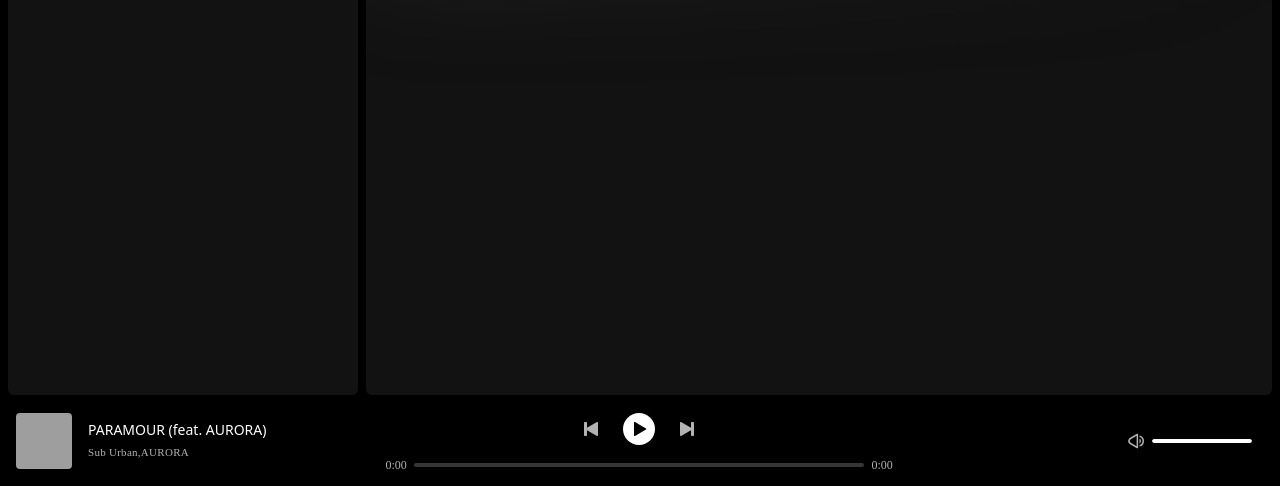
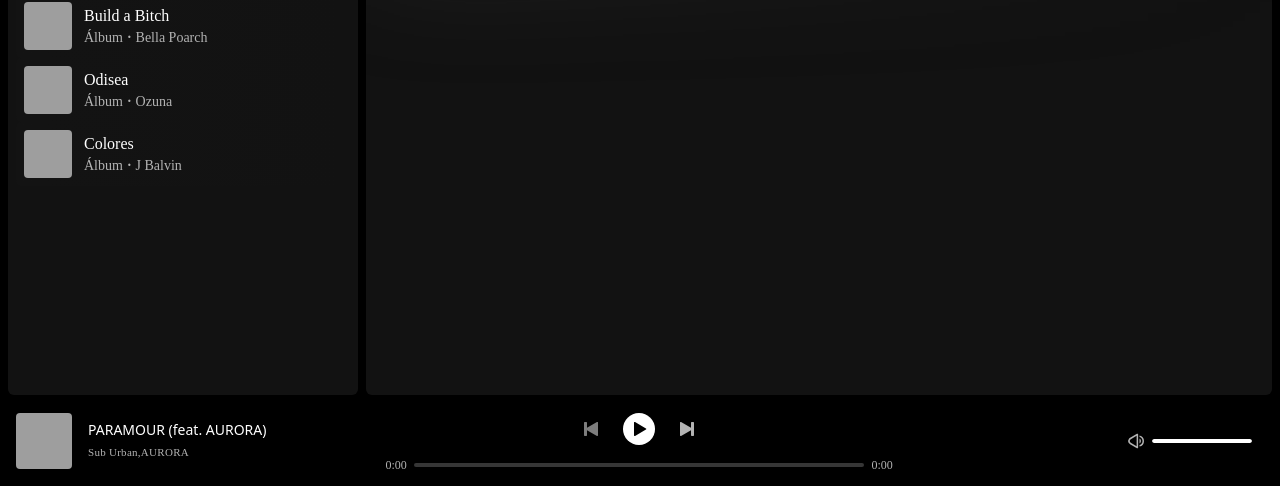
Before and after one commit to Chust3r/spotify-clon, an Astro site: page / in a window 1280 px wide. Shown: the part 314-800 px from the top of the page. Built offline with nearby package versions, Linux system fonts and the light colour scheme; Astro itself is replaced by a stand-in of ours; grey boxes are pictures that could not be loaded; a web font is replaced by a local one.

Commit message:
Fixed bugs & refactorize useAudio

```diff
--- a/src/components/Player/MainControls.tsx
+++ b/src/components/Player/MainControls.tsx
@@ -1,8 +1,8 @@
 import { useRef } from 'react'
 import { useStore } from '@nanostores/react'
-import { useAudio } from 'src/hooks/useAudio'
+import { useAudio } from '@hooks/useAudio'
 import Slider from './Slider'
-import { musicStore, nextSong, prevSong, setPlay } from 'src/stores/music'
+import { musicStore, nextSong, prevSong, setPlay } from '@stores/music'
 import Play from '@icons/Play'
 import Pause from '@icons/Pause'
 import Back from '@icons/Back'
@@ -10,6 +10,7 @@ import Next from '@icons/Next'
 import { format } from '@utils/format'
 
 const iconClassNames = 'fill-black w-4 h-4'
+const btnClassNames = 'disabled:cursor-not-allowed disabled:opacity-70'
 
 const Controls = () => {
 	const store = useStore(musicStore)
@@ -27,6 +28,7 @@ const Controls = () => {
 			src: store.songs[store.current].src,
 			volume: store.volume,
 			autoplay: true,
+			onEnded: nextSong,
 		},
 	})
 
@@ -36,7 +38,11 @@ const Controls = () => {
 				<audio ref={audioRef}></audio>
 
 				<div className='flex gap-6'>
-					<button onClick={prevSong}>
+					<button
+						onClick={prevSong}
+						disabled={!store.prevSong}
+						className={btnClassNames}
+					>
 						<Back />
 					</button>
 					<button
@@ -49,7 +55,11 @@ const Controls = () => {
 							<Play className={iconClassNames} />
 						)}
 					</button>
-					<button onClick={nextSong}>
+					<button
+						onClick={nextSong}
+						disabled={!store.nextSong}
+						className={btnClassNames}
+					>
 						<Next />
 					</button>
 				</div>
--- a/src/components/Player/MusicInfo.tsx
+++ b/src/components/Player/MusicInfo.tsx
@@ -1,5 +1,5 @@
 import { useStore } from '@nanostores/react'
-import { musicStore } from 'src/stores/music'
+import { musicStore } from '@stores/music'
 
 const MusicInfo = () => {
 	const { songs, current } = useStore(musicStore)
--- a/src/components/Player/SecondaryControls.tsx
+++ b/src/components/Player/SecondaryControls.tsx
@@ -1,6 +1,6 @@
 import { useStore } from '@nanostores/react'
 import { useState } from 'react'
-import { musicStore, setVolume } from 'src/stores/music'
+import { musicStore, setVolume } from '@stores/music'
 import Volume from '@icons/Volume'
 import Slider from '@components/Player/Slider'
 
--- a/src/data/playlists.ts
+++ b/src/data/playlists.ts
@@ -1,4 +1,9 @@
-import { type Song, songs_HIVE, songs_PESO_PLUMA } from './songs'
+import {
+	type Song,
+	songs_HIVE,
+	songs_PESO_PLUMA,
+	songs_BELLA_POARCH,
+} from './songs'
 export type Playlist = {
 	id: string
 	title: string
@@ -9,6 +14,8 @@ export type Playlist = {
 	color: string
 }
 
+console.log(songs_BELLA_POARCH)
+
 export const playlists: Playlist[] = [
 	{
 		id: '1',
@@ -18,7 +25,7 @@ export const playlists: Playlist[] = [
 		author: 'Sub Urban',
 		type: 'Álbum',
 		songs: songs_HIVE,
-		color: 'bg-gradient-to-r from-red-900',
+		color: 'bg-red-900',
 	},
 	{
 		id: '2',
@@ -30,15 +37,15 @@ export const playlists: Playlist[] = [
 		songs: songs_PESO_PLUMA,
 		color: 'bg-gradient-to-r from-neutral-600/50',
 	},
-	/* {
+	{
 		id: '3',
 		title: 'Build a Bitch',
 		thumbnail:
 			'https://i.scdn.co/image/ab67616d00001e02aeeb722667c831a4f5429ff0',
 		author: 'Bella Poarch',
 		type: 'Álbum',
-		songs: songs_HIVE,
-		color: 'bg-gradient-to-r from-yellow-200/50 via-red-300/50 to-yellow-200/50',
+		songs: songs_BELLA_POARCH,
+		color: 'bg-rose-500/60',
 	},
 	{
 		id: '4',
@@ -59,5 +66,5 @@ export const playlists: Playlist[] = [
 		type: 'Álbum',
 		songs: songs_HIVE,
 		color: 'bg-gradient-to-r from-red-400/50 via-gray-300/70 to-blue-500/50',
-	}, */
+	},
 ]
--- a/src/data/songs.ts
+++ b/src/data/songs.ts
@@ -52,4 +52,15 @@ const songs_PESO_PLUMA: Song[] = [
 	},
 ]
 
-export { songs_HIVE, songs_PESO_PLUMA }
+const songs_BELLA_POARCH: Song[] = [
+	{
+		id: 1,
+		title: 'Build a Btch',
+		authors: ['Bella Poarch'],
+		src: '/public/music/04/BellaPoarchBuild a Btch.mp3',
+		thumbnail:
+			'https://i.scdn.co/image/ab67616d00001e02aeeb722667c831a4f5429ff0',
+	},
+]
+
+export { songs_HIVE, songs_PESO_PLUMA, songs_BELLA_POARCH }
--- a/src/hooks/useAudio.ts
+++ b/src/hooks/useAudio.ts
@@ -8,11 +8,12 @@ interface UseAudioProps {
 		volume?: number
 		play?: boolean
 		autoplay?: boolean
+		onEnded?: () => void
 	}
 }
 
 export const useAudio = ({ ref, options }: UseAudioProps) => {
-	const { id, src, volume, play, autoplay } = options
+	const { id, src, volume, play, autoplay, onEnded } = options
 
 	const [duration, setDuration] = useState(0)
 	const [loaded, setLoaded] = useState(false)
@@ -28,12 +29,18 @@ export const useAudio = ({ ref, options }: UseAudioProps) => {
 		ref.current.ontimeupdate = () => {
 			setProgress(ref.current.currentTime)
 		}
-		ref.current.onended = () => {}
+		ref.current.onended = () => {
+			onEnded()
+		}
 	}, [])
 
 	useEffect(() => {
 		ref.current.src = src
-		ref.current.autoplay = autoplay || false
+		if (options.play) {
+			ref.current.autoplay = autoplay || false
+		} else {
+			ref.current.autoplay = false
+		}
 	}, [src, id])
 
 	useEffect(() => {
--- a/src/pages/playlist/[id].astro
+++ b/src/pages/playlist/[id].astro
@@ -26,13 +26,13 @@ const titleLength = title.length > 13
 			<img
 				src={thumbnail}
 				alt=''
-				class='w-60 h-60 aspect-square shadow-xl'
+				class='w-60 h-60 aspect-square shadow-2xl rounded'
 				transition:name={`playlist-cover-${title}`}
 			/>
 			<div class='flex flex-col gap-2 justify-end'>
 				<span class='text-white'>{type}</span>
 				<h2
-					class={cn('text-8xl font-bold text-white truncate', {
+					class={cn('text-8xl font-bold text-white truncate ', {
 						'text-7xl': titleLength,
 					})}
 					transition:name={`playlist-${title}`}
--- a/src/stores/music.ts
+++ b/src/stores/music.ts
@@ -21,34 +21,58 @@ export const musicStore = map<MusicStore>({
 	volume: 1,
 })
 
-const updateQueue = (songs: any[], index: number) => {
+const checkQueue = (index: number) => {
+	const songs = musicStore.get().songs
+
 	const isNextSong = index < songs.length - 1
 	const isPrevSong = index > 0
+
+	return {
+		isNextSong,
+		isPrevSong,
+	}
+}
+
+export const setSongs = (songs: Song[], id: string) => {
+	const { isNextSong, isPrevSong } = checkQueue(0)
+
+	musicStore.set({
+		id,
+		songs,
+		current: 0,
+		isPlay: true,
+		volume: 1,
+		nextSong: songs.length === 1 ? false : isNextSong,
+		prevSong: songs.length === 1 ? false : isPrevSong,
+	})
+}
+
+export const nextSong = () => {
+	const store = musicStore.get()
+
+	if (store.nextSong) {
+		musicStore.setKey('current', store.current + 1)
+	} else {
+		musicStore.setKey('isPlay', false)
+	}
+
+	const { isNextSong, isPrevSong } = checkQueue(store.current + 1)
+
 	musicStore.setKey('nextSong', isNextSong)
 	musicStore.setKey('prevSong', isPrevSong)
 }
 
-export const setSongs = (songs: Song[], id: string) => {
-	musicStore.setKey('songs', songs)
-	musicStore.setKey('id', id)
-	musicStore.setKey('current', 0)
-	updateQueue(songs, 0)
-}
-
-export const nextSong = () => {
-	const store = musicStore.get()
-	if (store.nextSong) {
-		musicStore.setKey('current', store.current + 1)
-	}
-	updateQueue(store.songs, store.current + 1)
-}
-
 export const prevSong = () => {
 	const store = musicStore.get()
+
 	if (store.prevSong) {
 		musicStore.setKey('current', store.current - 1)
 	}
-	updateQueue(store.songs, store.current - 1)
+
+	const { isNextSong, isPrevSong } = checkQueue(store.current - 1)
+
+	musicStore.setKey('nextSong', isNextSong)
+	musicStore.setKey('prevSong', isPrevSong)
 }
 
 export const setPlay = (isPlay: boolean) => {
--- a/svelte.config.js
+++ /dev/null
@@ -1,5 +0,0 @@
-import { vitePreprocess } from '@astrojs/svelte';
-
-export default {
-	preprocess: vitePreprocess(),
-};
--- a/tsconfig.json
+++ b/tsconfig.json
@@ -6,7 +6,9 @@
 			"@components/*": ["src/components/*"],
 			"@layouts/*": ["src/layouts/*"],
 			"@utils/*": ["src/utils/*"],
-			"@icons/*": ["src/icons/*"]
+			"@icons/*": ["src/icons/*"],
+			"@hooks/*": ["src/hooks/*"],
+			"@stores/*": ["src/stores/*"]
 		},
 		"jsx": "react-jsx",
 		"jsxImportSource": "react"
```
Also changed, not shown: 2 other files.
